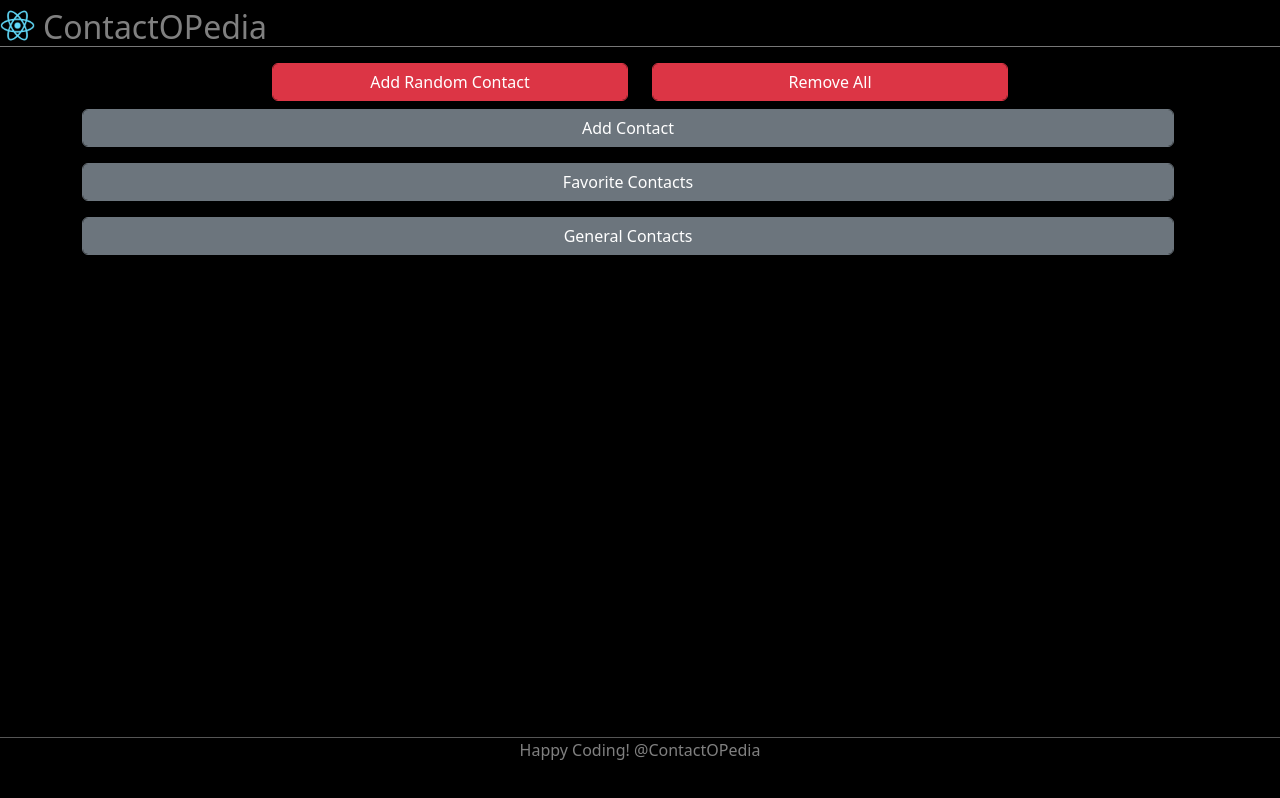
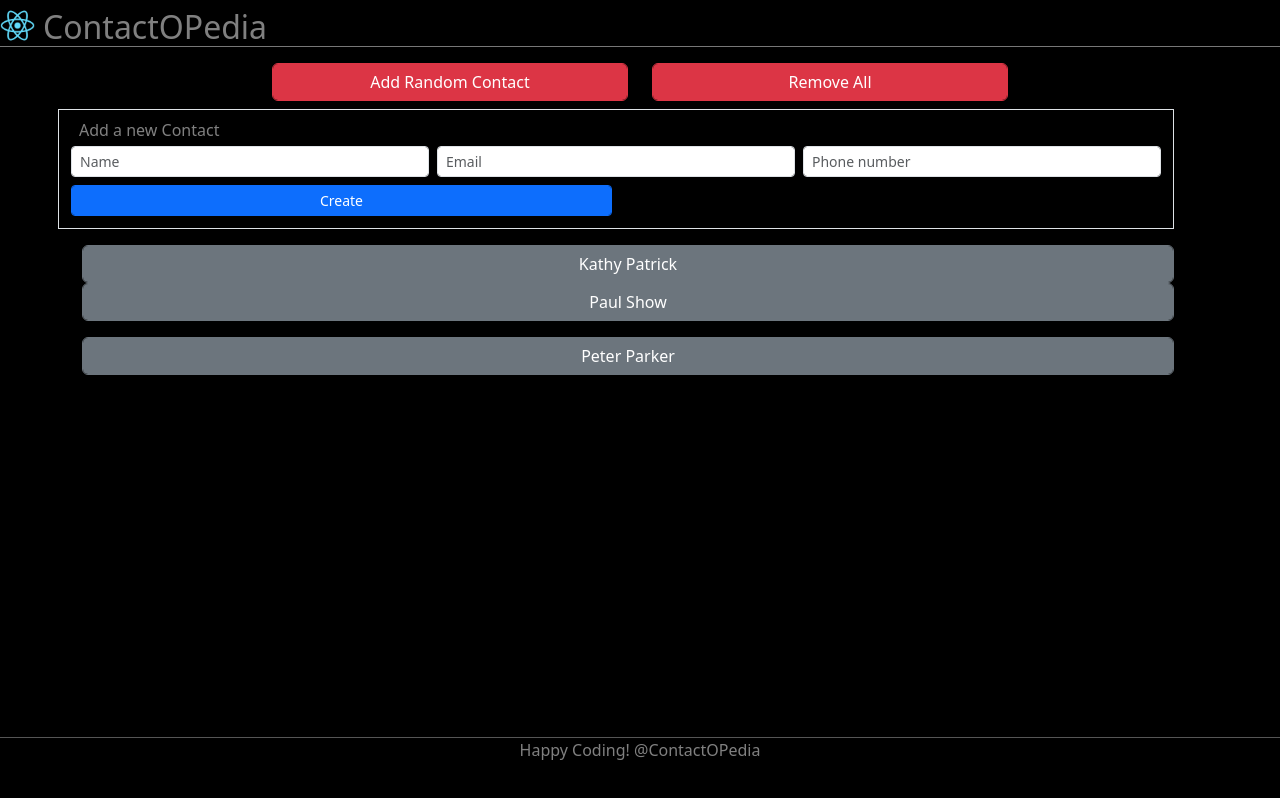
Before and after one commit to Serhii-Priadkin/contactopedia-React-Course, a React (Create React App) app: page / in a window 1280 px wide. Built offline with nearby package versions, Linux system fonts and the light colour scheme.

Commit message:
Have added primary data and added fuctionality

```diff
--- a/src/Components/ContactPages/AddContact.jsx
+++ b/src/Components/ContactPages/AddContact.jsx
@@ -1,7 +1,22 @@
 const AddContact = () => {
   return (
-    <div>
-      <button className="btn btn-secondary form-control">Add Contact</button>
+    <div className="border row text-white p-2">
+      <div className="col-12 text-white-50">Add a new Contact</div>
+      <div className="col-12 col-md-4 p-1">
+        <input className="form-control form-control-sm" placeholder="Name" />
+      </div>
+      <div className="col-12 col-md-4 p-1">
+        <input className="form-control form-control-sm" placeholder="Email" />
+      </div>
+      <div className="col-12 col-md-4 p-1">
+        <input
+          className="form-control form-control-sm"
+          placeholder="Phone number"
+        />
+      </div>
+      <div className="col-12 col-md-6 offset_md-3 p-1">
+        <button className="btn btn-primary btn-sm form-control">Create</button>
+      </div>
     </div>
   );
 };
--- a/src/Components/ContactPages/Contact.jsx
+++ b/src/Components/ContactPages/Contact.jsx
@@ -1,7 +1,9 @@
-const Contact = () => {
+const Contact = (props) => {
   return (
     <div>
-      <button className="btn btn-secondary form-control">Contact</button>
+      <button className="btn btn-secondary form-control">
+        {props.contact.name}
+      </button>
     </div>
   );
 };
--- a/src/Components/ContactPages/ContactIndex.jsx
+++ b/src/Components/ContactPages/ContactIndex.jsx
@@ -8,6 +8,35 @@ import GeneralContacts from "./GeneralContacts";
 import Footer from "../Layout/Footer";
 
 class ContactIndex extends React.Component {
+  constructor(props) {
+    super(props);
+    this.state = {
+      contactList: [
+        {
+          id: 1,
+          name: "Peter Parker",
+          phone: "666-666-7770",
+          email: "ben@dotnetmastery.com",
+          isFavorite: false,
+        },
+        {
+          id: 2,
+          name: "Kathy Patrick",
+          phone: "111-222-0000",
+          email: "kathy@dotnetmastery.com",
+          isFavorite: true,
+        },
+        {
+          id: 3,
+          name: "Paul Show",
+          phone: "999-222-1111",
+          email: "paul@dotnetmastery.com",
+          isFavorite: true,
+        },
+      ],
+    };
+  }
+
   render() {
     return (
       <div>
@@ -24,10 +53,18 @@ class ContactIndex extends React.Component {
               <AddContact />
             </div>
             <div className="row py-2">
-              <FavoriteContacts />
+              <FavoriteContacts
+                contacts={this.state.contactList.filter(
+                  (u) => u.isFavorite == true
+                )}
+              />
             </div>
             <div className="row py-2">
-              <GeneralContacts />
+              <GeneralContacts
+                contacts={this.state.contactList.filter(
+                  (u) => u.isFavorite == false
+                )}
+              />
             </div>
           </div>
         </div>
--- a/src/Components/ContactPages/FavoriteContacts.jsx
+++ b/src/Components/ContactPages/FavoriteContacts.jsx
@@ -1,9 +1,13 @@
-const FavoriteContacts = () => {
+import Contact from "./Contact";
+
+const FavoriteContacts = (props) => {
   return (
     <div>
-      <button className="btn btn-secondary form-control">
-        Favorite Contacts
-      </button>
+      {
+        props.contacts.map((contact,index)=>
+          (<Contact contact={contact} key={index}></Contact>)
+        )
+      }
     </div>
   );
 };
--- a/src/Components/ContactPages/GeneralContacts.jsx
+++ b/src/Components/ContactPages/GeneralContacts.jsx
@@ -1,9 +1,13 @@
-const GeneralContacts = () => {
+import Contact from "./Contact";
+
+const GeneralContacts = (props) => {
   return (
     <div>
-      <button className="btn btn-secondary form-control">
-        General Contacts
-      </button>
+      {
+        props.contacts.map((contact,index)=>
+          (<Contact contact={contact} key={index}></Contact>)
+        )
+      }
     </div>
   );
 };
```
